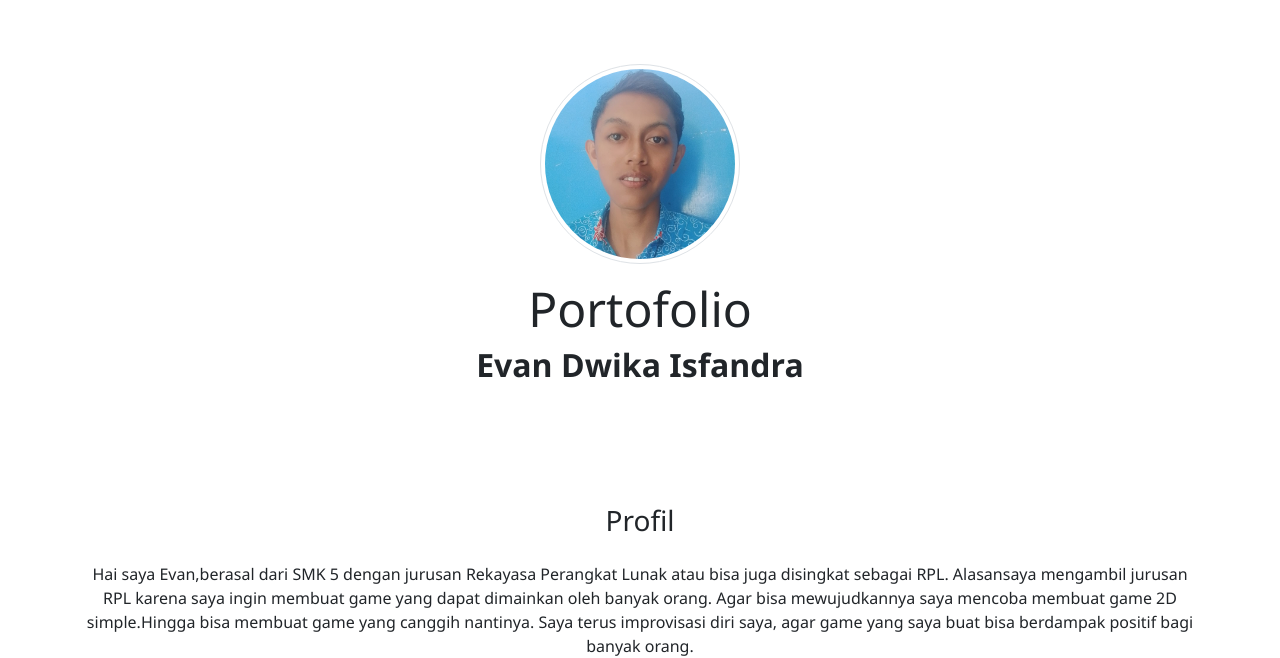
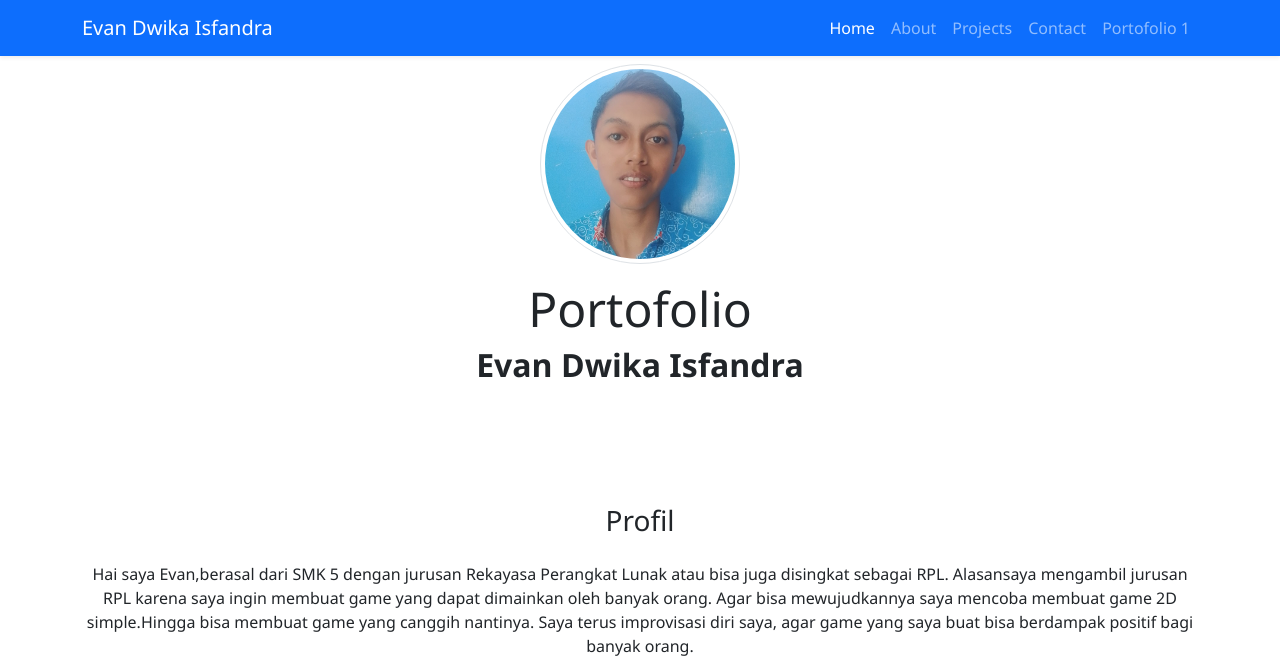
Before and after one commit to evandwika/evandwika.github.io, a plain HTML site: page index2.html in a window 1280 px wide. Shown: the top 658 px of the page. Drawn offline with nearby package versions, Linux system fonts and the light colour scheme.

Commit message:
Update index2.html

```diff
--- a/index2.html
+++ b/index2.html
@@ -42,6 +42,36 @@
 </head>
 
 <body>
+  <nav class="navbar navbar-expand-lg navbar-dark bg-primary shadow-sm fixed-top" id="navbar">
+    <div class="container">
+      <a class="navbar-brand" href="#">Evan Dwika Isfandra</a>
+      <button class="navbar-toggler" type="button" data-bs-toggle="collapse" data-bs-target="#navbarNav"
+        aria-controls="navbarNav" aria-expanded="false" aria-label="Toggle navigation">
+        <span class="navbar-toggler-icon"></span>
+      </button>
+      <div class="collapse navbar-collapse" id="navbarNav">
+        <ul class="navbar-nav ms-auto">
+          <li class="nav-item">
+            <a class="nav-link active" aria-current="page" href="#home">Home</a>
+          </li>
+          <li class="nav-item">
+            <a class="nav-link" href="#about">About</a>
+          </li>
+          <li class="nav-item">
+            <a class="nav-link" href="#projects">Projects</a>
+          </li>
+          <li class="nav-item">
+            <a class="nav-link" href="#contact">Contact</a>
+          </li>
+          <li class="nav-item">
+            <a class="nav-link" href="index.html">Portofolio 1</a>
+          </li>
+        </ul>
+      </div>
+    </div>
+  </nav>
+  <!-- Akhir Navbar -->
+
   <section class="jumbotron text-center">
     <img src="WhatsApp Image 2025-07-24 at 10.12.12.jpeg" alt="Evan Dwika Isfandra" width="200"
       class="rounded-circle img-thumbnail" />
```
